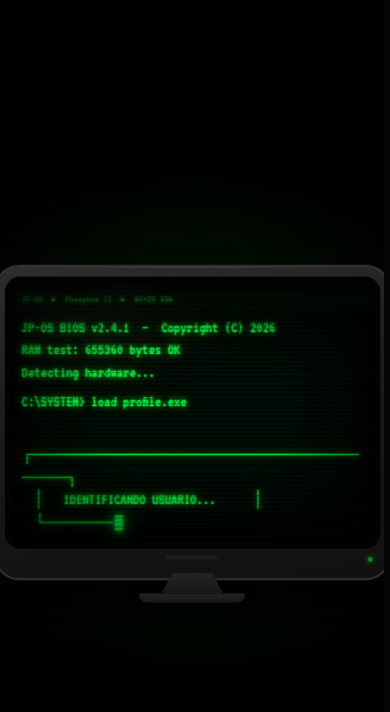
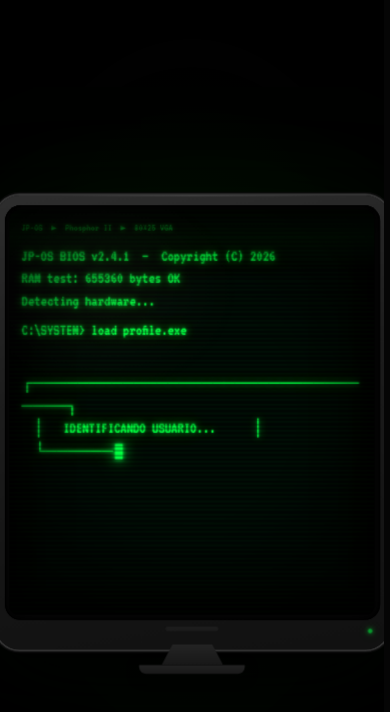
Before and after one commit to JuanD-2005/portafolio, a Next.js app: page / in a window 390 px wide. Shown: the top 712 px of the page. Built offline with nearby package versions, Linux system fonts and the light colour scheme.

Commit message:
feat: add aspect ratio to monitor for improved layout consistency in mobile (possible)

```diff
--- a/components/hero/HeroCRT.module.css
+++ b/components/hero/HeroCRT.module.css
@@ -497,6 +497,7 @@
   /* Less wasted space around the screen inside the bezel */
   .monitor {
     width: min(92vw, 480px);
+    aspect-ratio: 1 / 1.15;
     padding: 0.55rem 0.55rem 1.65rem;
     border-radius: 1.4rem;
   }
```
